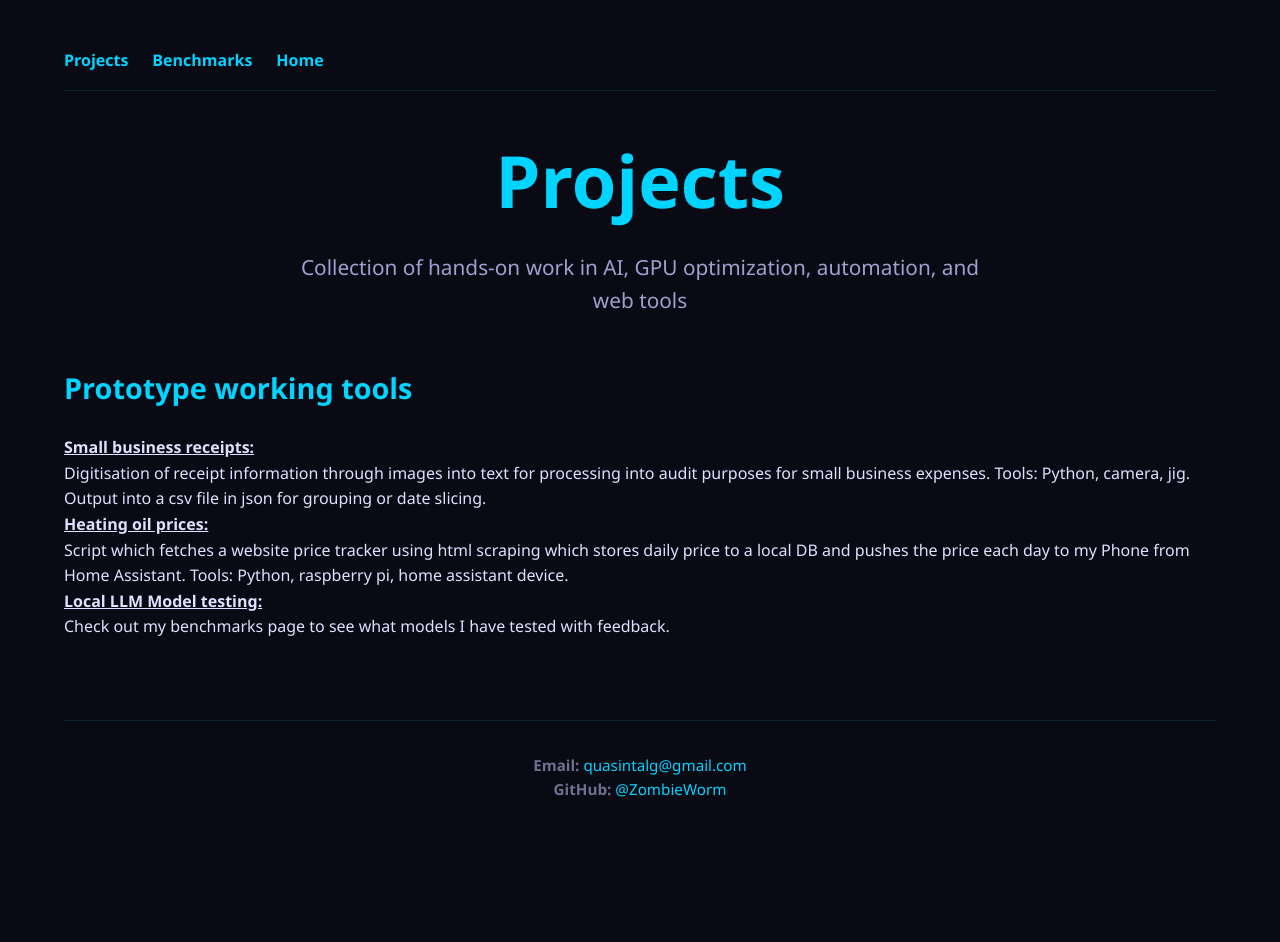
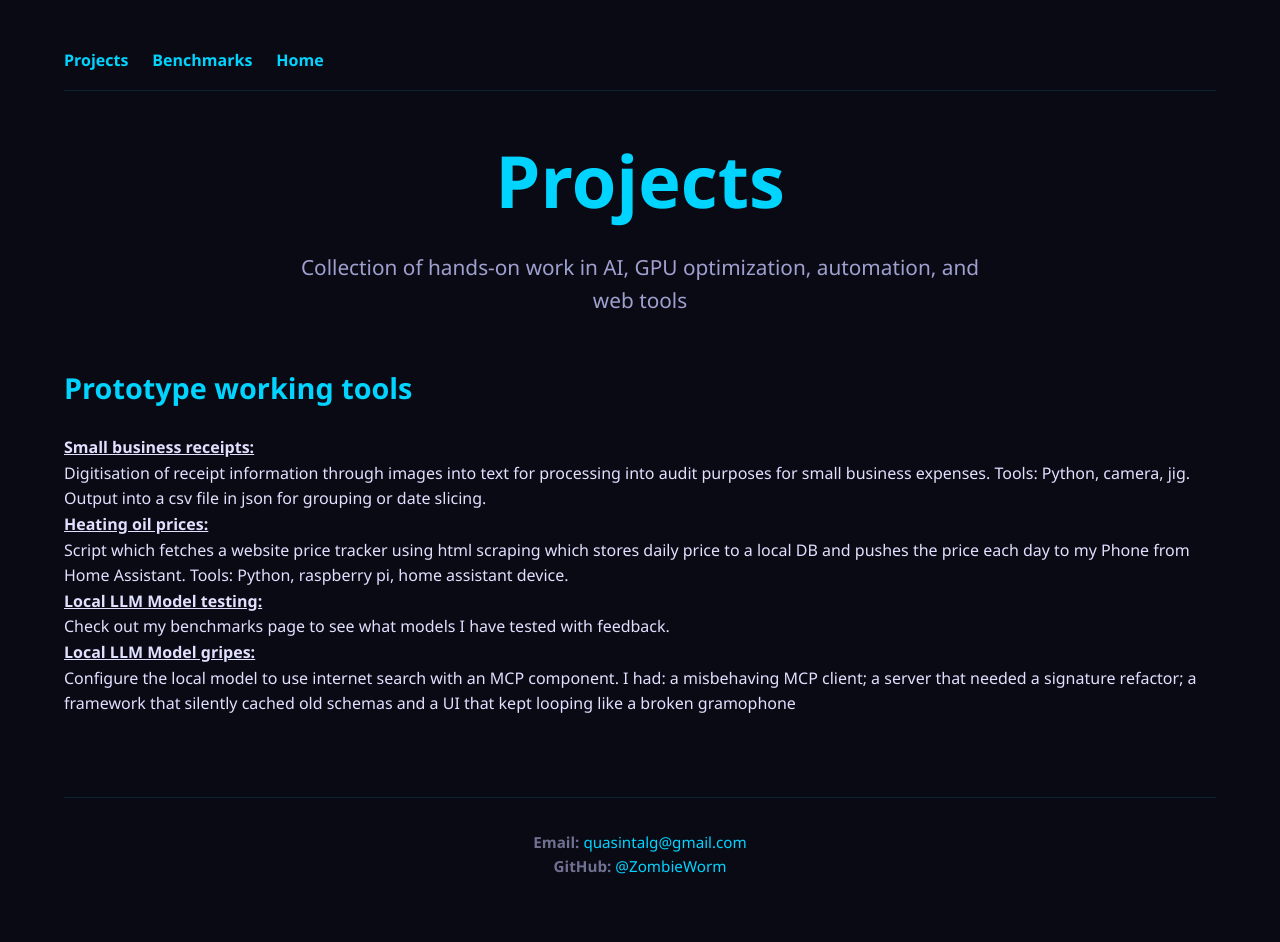
Before and after one commit to ZombieWorm/ZombieWorm.github.io, a Jekyll site: the page projects.html, which Jekyll copies as it is, in a window 1280 px wide. Built offline with Jekyll 4.4.1, drawn with Linux system fonts in a browser that asks for light colours; before the commit the page ends 900 px from its top, so only the background shows below that.

Commit message:
added project pain

```diff
--- a/projects.html
+++ b/projects.html
@@ -195,6 +195,7 @@
     <p><h4><u>Heating oil prices:</u></h4>Script which fetches a website price tracker using html scraping which stores daily price to a local DB and pushes the price each day to my Phone from Home Assistant. Tools:
     Python, raspberry pi, home assistant device.</p>
     <p><h4><u>Local LLM Model testing:</u></h4>Check out my benchmarks page to see what models I have tested with feedback.</p>
+    <p><h4><u>Local LLM Model gripes:</u></h4>Configure the local model to use internet search with an MCP component. I had: a misbehaving MCP client; a server that needed a signature refactor; a framework that silently cached old schemas and a UI that kept looping like a broken gramophone</p>
    </div>
   <footer>
     <p>
```
